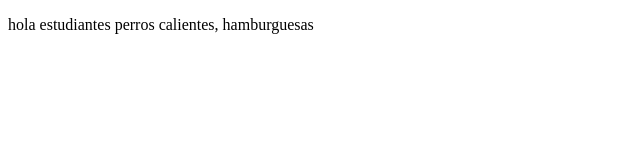
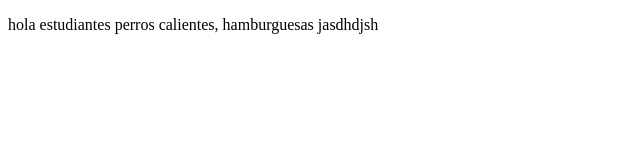
Before and after one commit to leandro1jesus/proyectoDemoCursoPrework, a plain HTML site: page index.html in a window 1280 px wide. Shown: the full height of the page, 0-640 px from the left. Drawn offline with Linux system fonts and the light colour scheme.

Commit message:
tercero commit

```diff
--- a/index.html
+++ b/index.html
@@ -8,7 +8,7 @@
 </head>
 <body>
     <p>
-        hola estudiantes perros calientes, hamburguesas
+        hola estudiantes perros calientes, hamburguesas jasdhdjsh
 
     </p>
 </body>
```
